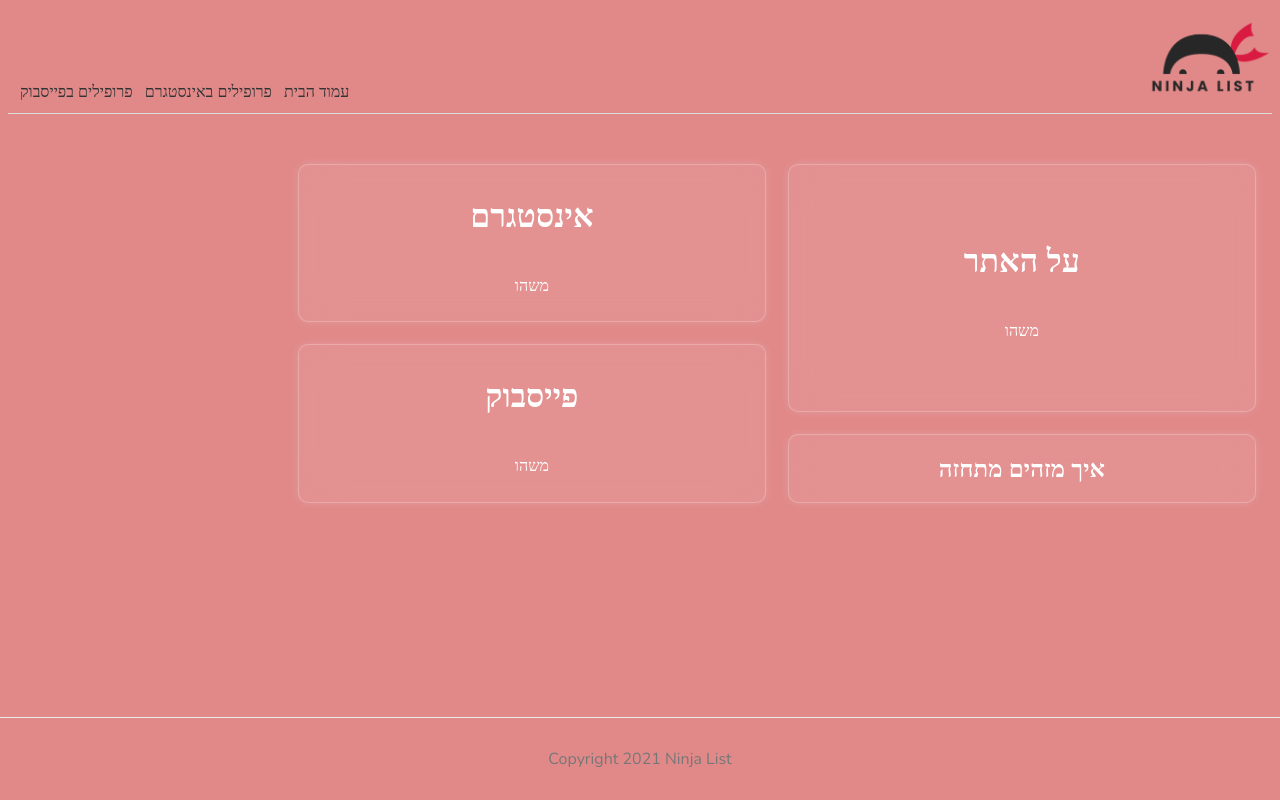
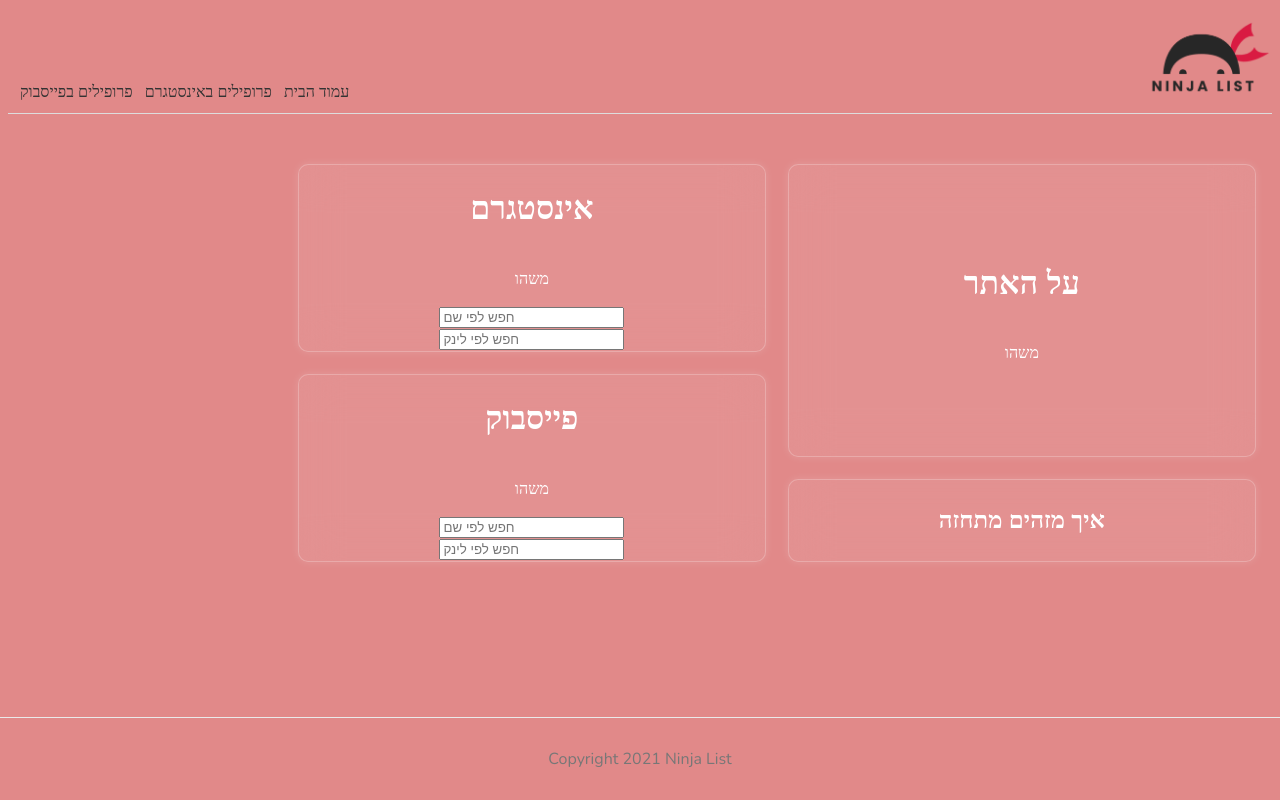
Before and after one commit to rashel1410/BeSafe-Hackathon, a Next.js app: page / in a window 1280 px wide. Built offline with nearby package versions, Linux system fonts and the light colour scheme.

Commit message:
search added: need to add fetch path.

```diff
--- a/comps/Card.js
+++ b/comps/Card.js
@@ -1,8 +1,9 @@
 import React from 'react';
 import Link from 'next/link';
 import styles from '../styles/Card.module.css';
+import Search from './Search';
 
-const Card = ({ title, content }) => {
+const Card = ({ title, content, searchBar=false }) => {
   return (
     <div className={styles.card}>
         <div className={styles.card_content}>
@@ -11,6 +12,8 @@
             {content && (
                 <p className={styles.text}>{content}</p>
             )}
+
+            {searchBar && <Search/>}
         </div>
     </div>
   );
--- /dev/null
+++ b/comps/Search.js
@@ -0,0 +1,52 @@
+import React from "react";
+import { useState } from "react";
+
+const Search = () => {
+    const [input, setInput] = useState("");
+
+    const fetchData = ((value) => {
+        fetch(/**********/)
+        .then((response) => {
+            return response.json;
+        })
+        .then((data) => {
+            const result = data.filter((imposter) => {
+                return (
+                    value &&
+                    imposter &&
+                    imposter.name &&
+                    imposter.name.toLowercase().includes(value)
+                ); //search by name???
+            });
+        //do something with the result
+        //new page
+        });
+    });
+
+    const handleChange = ((value) => {
+        setInput(value);
+        fetchData(value);
+    });
+
+    return (
+        <div className="search">
+
+            <input
+                type="text"
+                placeholder='חפש לפי שם'
+                value={ input }
+                onChange={(e) => {handleChange(e.target.value)}} //need to add a button with onClick and not this
+                //need to add label tag??
+            />
+            <br/>
+            <input
+                type="text"
+                placeholder='חפש לפי לינק'
+                value={ input }
+                onChange={(e) => {handleChange(e.target.value)}} //need to add a button with onClick and not this
+            />
+        </div>
+    );
+}
+
+export default Search;
--- a/pages/index.js
+++ b/pages/index.js
@@ -12,8 +12,8 @@
         <meta name="keywords" content="ninjas"/>
       </Head>
         <Grid>
-          <Card title="אינסטגרם" content="משהו"/>
-          <Card title="פייסבוק" content="משהו"/>
+          <Card title="אינסטגרם" content="משהו" searchBar="True"/>
+          <Card title="פייסבוק" content="משהו" searchBar="True"/>
           <Card title="על האתר" content="משהו"/>
           <Card title="איך מזהים מתחזה"/>
         </Grid>
```
